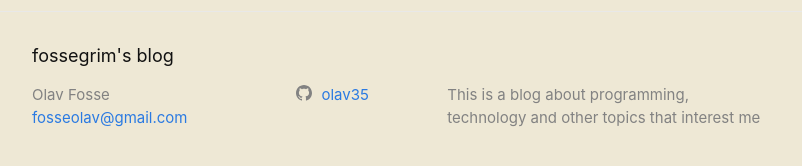
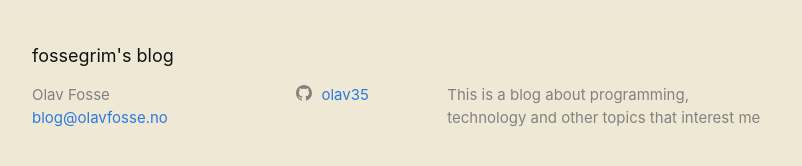
Before and after one commit to fossegrim/fossegr.im, a Jekyll site: the page built from index.markdown, in a window 1280 px wide. Shown: the part 711-877 px from the top of the page, without its empty margins (238-1040 px from the left). Built offline with Jekyll 4.4.1, drawn with Linux system fonts in a browser that asks for light colours.

Commit message:
Update _config.yml

```diff
--- a/_config.yml
+++ b/_config.yml
@@ -19,7 +19,7 @@
 # in the templates via {{ site.myvariable }}.
 
 title: fossegrim's blog
-email: fosseolav@gmail.com
+email: blog@olavfosse.no
 description: >- # this means to ignore newlines until "baseurl:"
   This is a blog about programming, technology and other topics that interest me
 baseurl: "" # the subpath of your site, e.g. /blog
```
